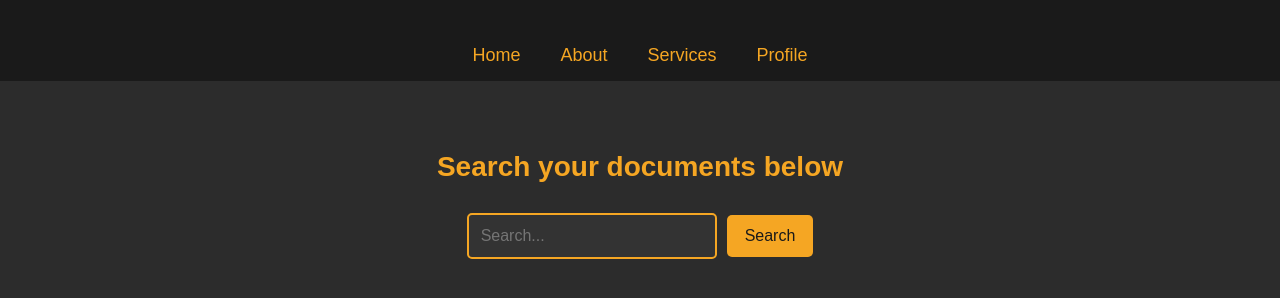
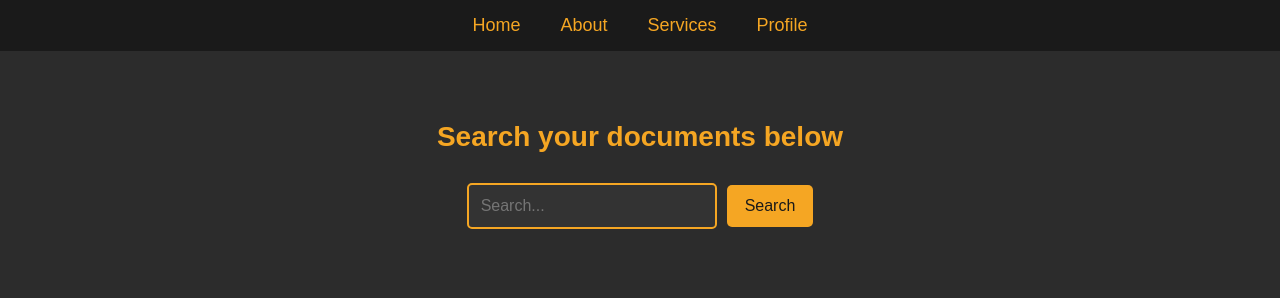
Before and after one commit to luqmankh56/Media-Queries-6, a plain HTML site: page index.html in a window 1280 px wide. Drawn offline with Linux system fonts and the light colour scheme.

Commit message:
Update index.html

```diff
--- a/index.html
+++ b/index.html
@@ -3,14 +3,12 @@
 <head>
   <meta charset="UTF-8">
   <meta name="viewport" content="width=device-width, initial-scale=1.0">
-  <link rel="stylesheet" href="./css/style.css">
   <title>Media Queries 6</title>
   <link rel="stylesheet" href="style.css">
   <link rel="icon" href="icon.jpg">
 </head>
 <body>
   <header>
-    <section>
       <nav>
       <ul>
         <li><a href="#">Home</a></li>
@@ -19,7 +17,6 @@
         <li><a href="#">Profile</a></li>
       </ul>
       </nav>
-    </section>
   </header>
 
   <main>
```
